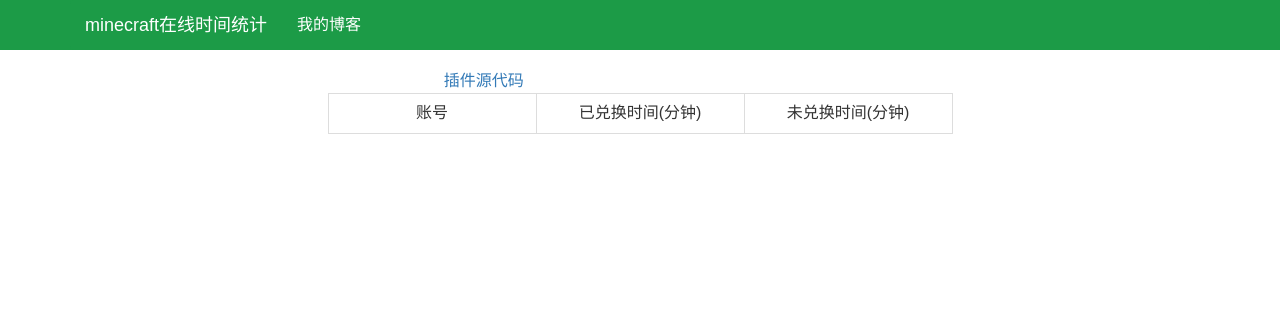
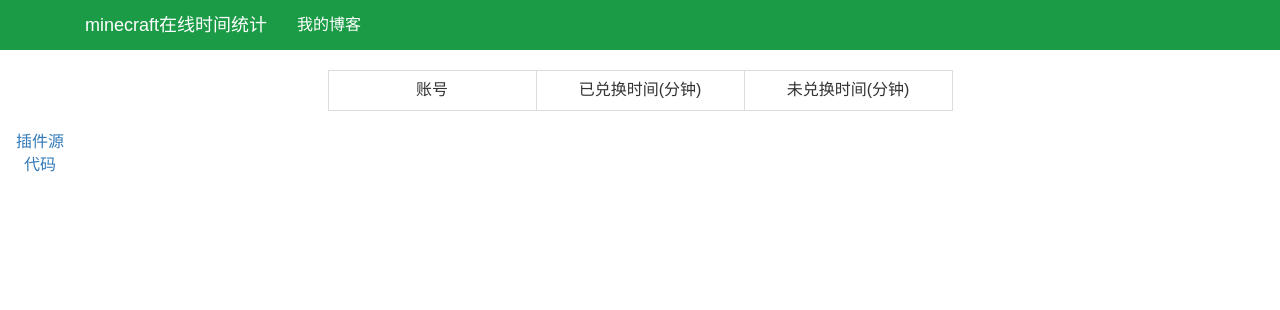
Before and after one commit to hanliumaozhi/liusongme, a Flask app: page /show_mc_user_online_time in a window 1280 px wide. Shown: the top 310 px of the page. Run offline with Flask 2, Linux system fonts and the light colour scheme; data that the repository does not hold is empty; some libraries are stand-ins or nearby versions.

Commit message:
add html

```diff
--- a/app/templates/show_mc.html
+++ b/app/templates/show_mc.html
@@ -25,9 +25,6 @@
 		</header>
 		<div class="row">
 		<div class="col-md-6 col-md-offset-3">
-		<a href="https://github.com/hanliumaozhi/minecraft_plugin_get_user_online_time" class="col-md-6 text-center">插件源代码</a>
-		</div>
-		<div class="col-md-6 col-md-offset-3">
 			<table class="table table-bordered" id="myTable">
 			<tr>
 			<td class="col-md-2 text-center">账号</td>
@@ -45,6 +42,11 @@
 			</table>
 		</div>
 		</div>
+		<div id="sidebar" class="col-md-3">
+		<div class="row">
+		<a href="https://github.com/hanliumaozhi/minecraft_plugin_get_user_online_time" class="col-md-3 text-center">插件源代码</a>
+		</div>
+		</div>
 
 		<!-- scripts -->
 		<script src="http://lib.sinaapp.com/js/jquery/1.10.2/jquery-1.10.2.min.js"></script>
```
